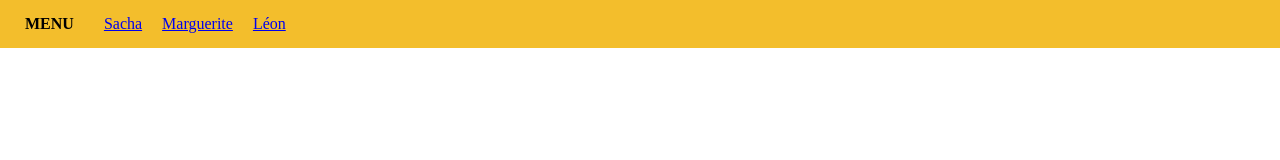
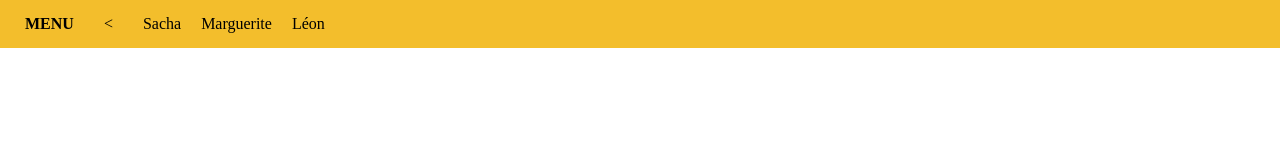
Before and after one commit to LeonEtourneau4/projetSNT, a plain HTML site: page par_Marguerite_OUDOT.html in a window 1280 px wide. Drawn offline with Linux system fonts and the light colour scheme.

Commit message:
Fix HTML formatting and structure

```diff
--- a/par_Marguerite_OUDOT.html
+++ b/par_Marguerite_OUDOT.html
@@ -9,10 +9,10 @@
         <strong>MENU</strong>
     </a>
 </li>
-        <ul style="list-style: none; margin: 0; padding: 0; display: flex; gap: 20px;">
-            <li><a href="par_Sacha_POUPOUNOT.html" target="_self">Sacha</a></li>
-            <li><a href="par_Marguerite_OUDOT.html" target="_self">Marguerite</a></li>
-            <li><a href="par_Léon_ETOURNEAU.html" target="_self">Léon</a></li>
-        </ul>
+        <<ul style="list-style: none; margin: 0; padding: 0; display: flex; gap: 20px;">
+    <li><a href="par_Sacha_POUPOUNOT.html" target="_self" style="color: black; text-decoration: none;">Sacha</a></li>
+    <li><a href="par_Marguerite_OUDOT.html" target="_self" style="color: black; text-decoration: none;">Marguerite</a></li>
+    <li><a href="par_Léon_ETOURNEAU.html" target="_self" style="color: black; text-decoration: none;">Léon</a></li>
+</ul>
     </nav>
 </html>
```
